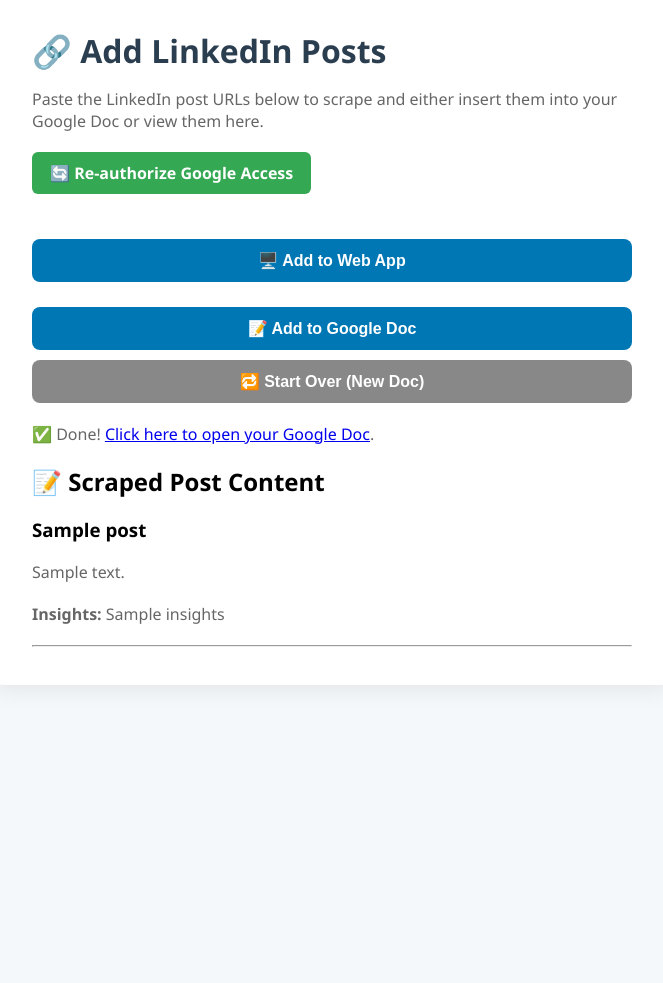
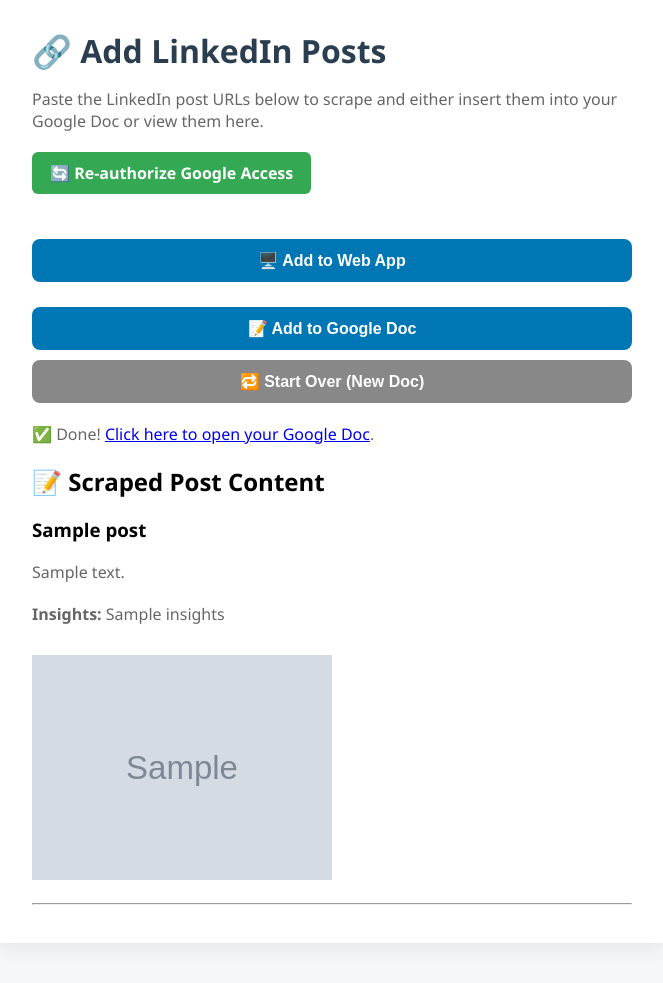
Before and after one commit to Moazam-Alii/scrapelinked-web-app, a Flask app: template templates/add_post.html in a window 1280 px wide. Shown: the part 158-1141 px from the top of the page, without its empty margins (308-971 px from the left). Before the commit the page ends 805 px from the top, so only its background shows below. Run offline with Flask 3, Linux system fonts and the light colour scheme; the template is opened without the code that fills it: most values are stand-ins (such as "Sample title", 1, 10 or a date in 2020); grey boxes marked "Sample" are stand-in pictures.

Commit message:
Update add_post.html

```diff
--- a/templates/add_post.html
+++ b/templates/add_post.html
@@ -59,6 +59,14 @@
                     {% if post.insights %}
                         <p><strong>Insights:</strong> {{ post.insights }}</p>
                     {% endif %}
+
+                    {% if post.failed_links %}
+                        <div class="post-images">
+                            {% for img in post.failed_links %}
+                                <img src="{{ img }}" alt="LinkedIn image" style="max-width: 300px; margin: 10px 0;"><br>
+                            {% endfor %}
+                        </div>
+                    {% endif %}
                     <hr>
                 </div>
             {% endfor %}
```
